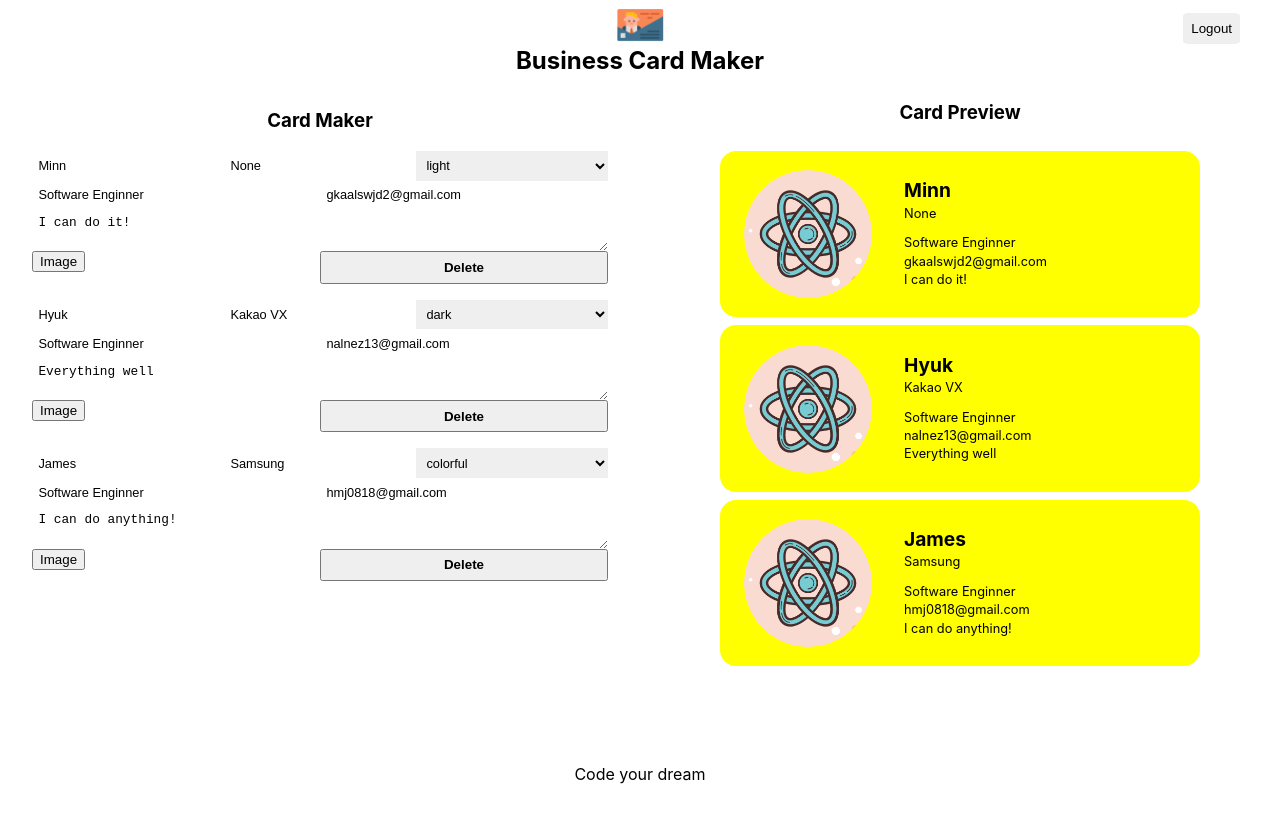
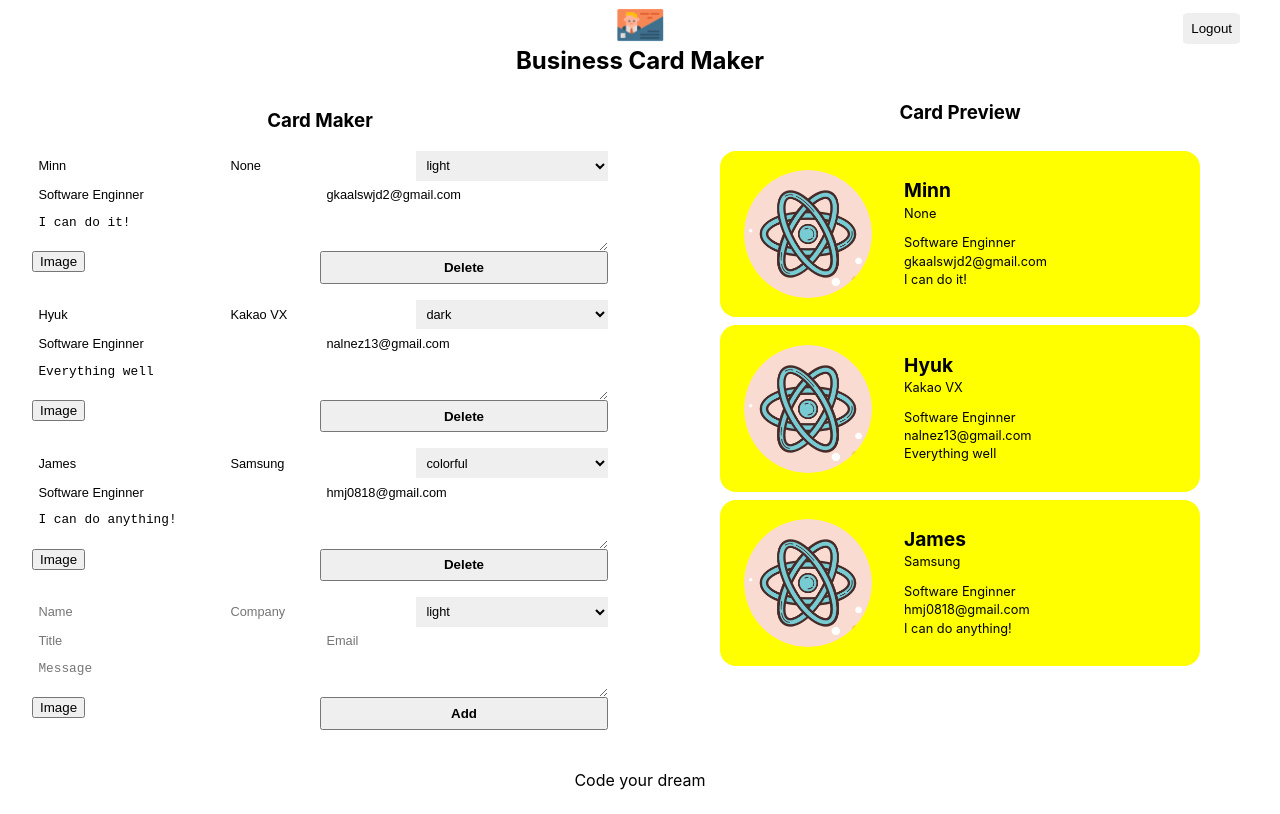
Before and after one commit to MinJeongH/React-cardMaker, a React (Create React App) app: page /maker in a window 1280 px wide. Built offline with nearby package versions, Linux system fonts and the light colour scheme; no server answers; sample sign-in values are in the browser's storage.

Commit message:
add CardAddForm component

```diff
--- /dev/null
+++ b/src/component/card_add_form/card_add_form.jsx
@@ -0,0 +1,87 @@
+import React, { useRef } from "react";
+import Button from "../button/button";
+import ImageFileInput from "../image_file_input/image_file_input";
+import styles from "./card_add_form.module.css";
+
+const CardAddForm = ({ onAdd }) => {
+  const formRef = useRef();
+  const nameRef = useRef();
+  const companyRef = useRef();
+  const themeRef = useRef();
+  const titleRef = useRef();
+  const emailRef = useRef();
+  const messageRef = useRef();
+
+  const onSubmit = (event) => {
+    event.preventDefault();
+    const card = {
+      id: Date.now(), //uuid
+      name: nameRef.current.value || "",
+      company: companyRef.current.value || "",
+      theme: themeRef.current.value,
+      title: titleRef.current.value || "",
+      email: emailRef.current.value || "",
+      message: messageRef.current.value || "",
+      fileName: "",
+      fileURL: "",
+    };
+
+    formRef.current.reset();
+    onAdd(card);
+  };
+
+  return (
+    <form ref={formRef} className={styles.form}>
+      <input
+        ref={nameRef}
+        className={styles.input}
+        type="text"
+        name="name"
+        placeholder="Name"
+      />
+      <input
+        ref={companyRef}
+        className={styles.input}
+        type="text"
+        name="company"
+        placeholder="Company"
+      />
+      <select
+        ref={themeRef}
+        className={styles.select}
+        name="theme"
+        placeholder="Theme"
+      >
+        <option placeholder="light">light</option>
+        <option placeholder="dark">dark</option>
+        <option placeholder="colorful">colorful</option>
+      </select>
+      <input
+        ref={titleRef}
+        className={styles.input}
+        type="text"
+        name="title"
+        placeholder="Title"
+      />
+      <input
+        ref={emailRef}
+        className={styles.input}
+        type="text"
+        name="email"
+        placeholder="Email"
+      />
+      <textarea
+        ref={messageRef}
+        className={styles.textarea}
+        name="message"
+        placeholder="Message"
+      ></textarea>
+      <div className={styles.fileInput}>
+        <ImageFileInput />
+      </div>
+      <Button name="Add" onClick={onSubmit} />
+    </form>
+  );
+};
+
+export default CardAddForm;
--- /dev/null
+++ b/src/component/card_add_form/card_add_form.module.css
@@ -0,0 +1,43 @@
+@value makerBlack, makerWhite from '../../common/colors.css';
+
+.form {
+  display: flex;
+  width: 100%;
+  flex-wrap: wrap;
+  border-top: 1px solid makerBlack;
+  border-left: 1px solid makerBlack;
+  margin-bottom: 1em;
+}
+
+.input,
+.textarea,
+.select,
+.fileInput {
+  font-size: 0.8rem;
+  width: 100%;
+  border: 0;
+  padding: 0.5em;
+  border-bottom: 1px solid makerBlack;
+  border-right: 1px solid makerBlack;
+  background: makerWhite;
+}
+
+.input,
+.select {
+  flex: 1 1 30%;
+}
+
+.fileInput {
+  padding: 0;
+  flex: 1 1 50%;
+}
+
+.input:focus,
+.textarea:focus,
+.select:focus {
+  outline: 0;
+}
+
+.textarea {
+  flex-basis: 100%;
+}
--- a/src/component/editor/editor.jsx
+++ b/src/component/editor/editor.jsx
@@ -1,13 +1,15 @@
 import React from "react";
+import CardAddForm from "../card_add_form/card_add_form";
 import CardEditForm from "../card_edit_form/card_edit_form";
 import styles from "./editor.module.css";
 
-const Editor = ({ cards }) => (
+const Editor = ({ cards, addCard }) => (
   <section className={styles.editor}>
     <h1 className={styles.title}>Card Maker</h1>
     {cards.map((card) => (
-      <CardEditForm card={card} />
+      <CardEditForm key={card.id} card={card} />
     ))}
+    <CardAddForm onAdd={addCard} />
   </section>
 );
 
--- a/src/component/maker/maker.jsx
+++ b/src/component/maker/maker.jsx
@@ -55,11 +55,16 @@
     });
   });
 
+  const addCard = (card) => {
+    const updated = [...cards, card];
+    setCards(updated);
+  };
+
   return (
     <section className={styles.maker}>
       <Header onLogout={onLogout} />
       <div className={styles.container}>
-        <Editor cards={cards} />
+        <Editor cards={cards} addCard={addCard} />
         <Preview cards={cards} />
       </div>
       <Footer />
```
